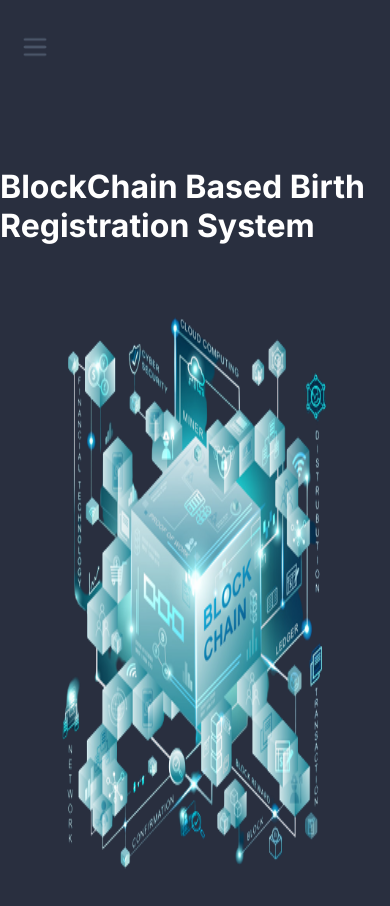
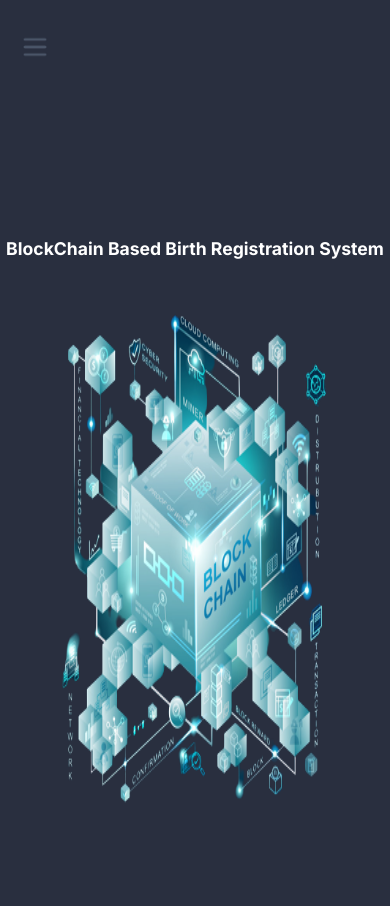
Before and after one commit to Niroj925/Janma_Dartaa, a Next.js app: page / in a window 390 px wide. Shown: the top 906 px of the page. Built offline with nearby package versions, Linux system fonts and the light colour scheme.

Commit message:
responsive

```diff
--- a/src/app/component/Homepage/Homepage.module.css
+++ b/src/app/component/Homepage/Homepage.module.css
@@ -15,3 +15,17 @@
     width: 1200px;
     height: 940px;
   }
+
+  @media (max-width:550px){
+
+
+    .container h1{
+      font-size:1.1rem;
+    }
+
+    .image {
+
+      width: 850px;
+      height: 640px;
+    }
+  }
```
